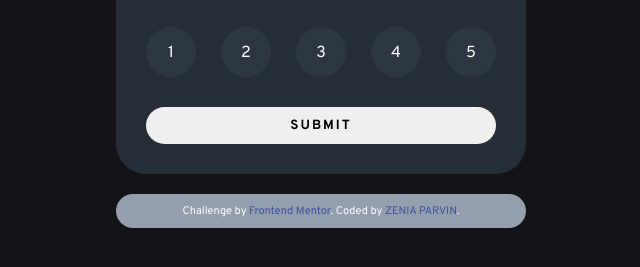
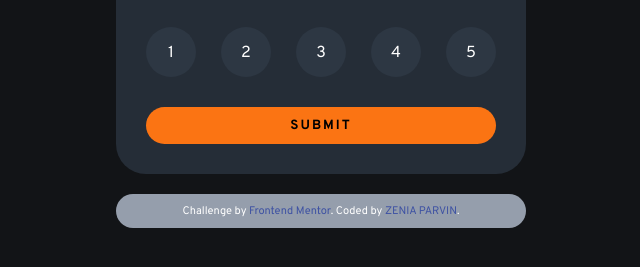
Before and after one commit to zeniaparvin/interactive-rating, a plain HTML site: page index.html in a window 1280 px wide. Shown: the part 389-656 px from the top of the page, without its empty margins (319-959 px from the left). Drawn offline with Linux system fonts and the light colour scheme.

Commit message:
button bgc change

```diff
--- a/style.css
+++ b/style.css
@@ -74,6 +74,7 @@ header p{
 
 
 button{
+    background-color: var(--Orange);
     width: 100%;
     font-weight: 600;
     padding: 10px;
```
